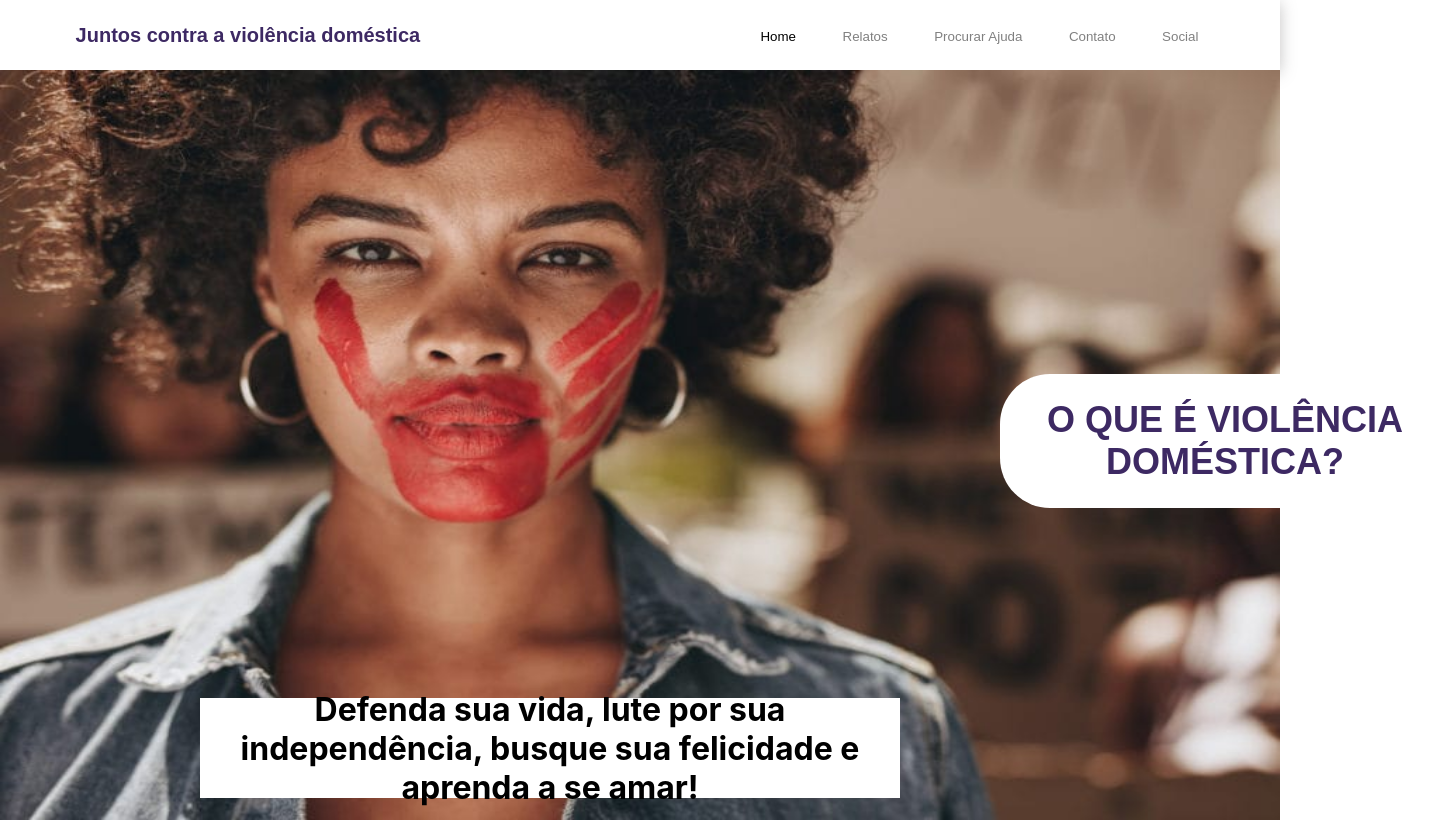
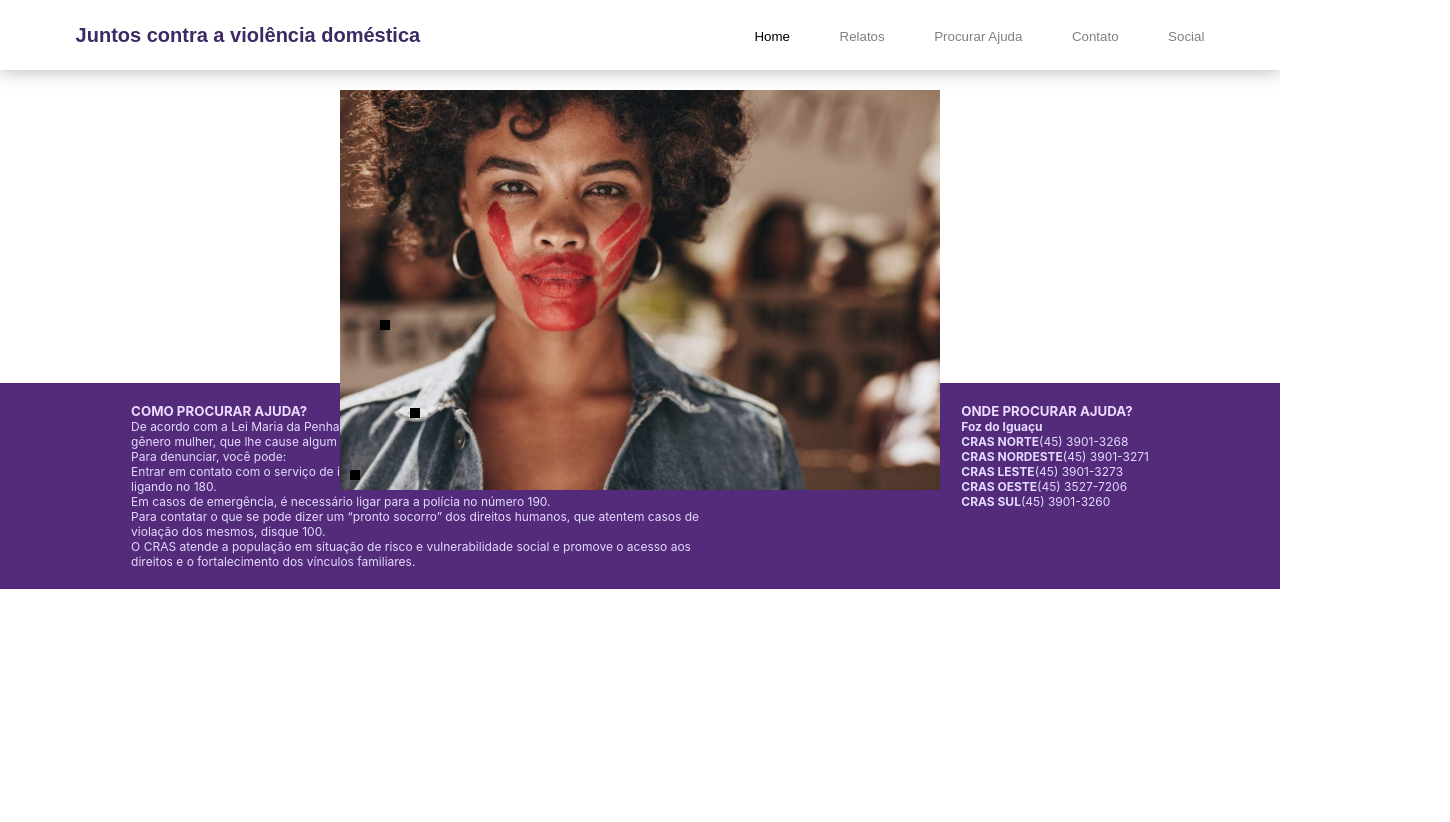
Before and after one commit to uniamerica/CMDM-front, a React (Create React App) app: page / in a window 1280 px wide. Shown: the top 822 px of the page, 1450 px wide, since content can reach past the window. After the commit the page ends 800 px from the top, so only its background shows below. Built offline with nearby package versions, Linux system fonts and the light colour scheme.

Commit message:
iniciando animação da pagina home

```diff
--- /dev/null
+++ b/src/components/Home/Animacao.css
@@ -0,0 +1,60 @@
+* { margin: 0; padding: 0; }
+
+.slider {
+    display: block;
+    height: 293px;
+    width: 600px;
+    margin: auto;
+    margin-top: 20px;
+    position: relative;
+}
+
+.slider li {
+    list-style: none;
+    position: absolute;
+}
+
+.slider img {
+    margin: auto;
+    height: 100%;
+    width: 100%;
+    vertical-align: top;
+}
+
+.slider input {
+    display: none;
+}
+
+.slider label {
+    background-color: #000;
+    bottom: 10px;
+    cursor: pointer;
+    display: block;
+    height: 10px;
+    position: absolute;
+    width: 10px;
+    z-index: 10;
+}
+
+.slider li:nth-child(1) label {
+    left: 10px;
+}
+
+.slider li:nth-child(2) label {
+    left: 40px;
+}
+
+.slider li:nth-child(3) label {
+    left: 70px;
+}
+
+.slider img {
+    opacity: 0;
+    visibility: hidden;
+}
+
+.slider li input:checked ~ img {
+    opacity: 1;
+    visibility: visible;
+    z-index: 10;
+}
--- /dev/null
+++ b/src/components/Home/Animacao.jsx
@@ -0,0 +1,28 @@
+import React from 'react'
+import './Animacao.css'
+
+function Animacao (){
+    return(
+        <div>
+            <ul className="slider">
+                <li>
+                    <input type="radio" id="slide1" name="slide" checked></input>
+                    <label for="slide1"></label>
+                    <img src={require("../../img/img1.jpg")} alt="Home page imagem"></img>
+                </li>
+                <li>
+                    <input type="radio" id="slide2" name="slide"></input>
+                    <label for="slide2"></label>
+                    <img src={require("../../img/img2.jpg")} alt="Home page imagem"></img>
+                </li>
+                <li>
+                    <input type="radio" id="slide3" name="slide"></input>
+                    <label for="slide3"></label>
+                    <img src={require("../../img/img3.jpg")} alt="Home page imagem"></img>
+                </li>
+            </ul>
+        </div>
+    )
+}
+
+export default Animacao;
--- a/src/components/Home/ImgHome.css
+++ b/src/components/Home/ImgHome.css
@@ -4,7 +4,10 @@
 }
 .home_img img{
     width: 100%;
-    height: 100%;
+    height: 750px;
+}
+.carroussel_img{
+    width: 100%;
 }
 .link_definition{
     width: 450px;
--- a/src/pages/Home.jsx
+++ b/src/pages/Home.jsx
@@ -1,12 +1,12 @@
 import React from 'react'
 import ImgHome from '../components/Home/ImgHome'
 import ViolenceTips from '../components/Home/ViolenceTips'
+import Animacao from '../components/Home/Animacao.jsx'
 
 function Home(){
     return(
         <div>
-            <ImgHome />
-            <ViolenceTips texto="QUAIS OS TIPOS DE VIOLÊNCIA DOMÉSTICA?"/>
+            <Animacao />
         </div>
     )
 }
```
